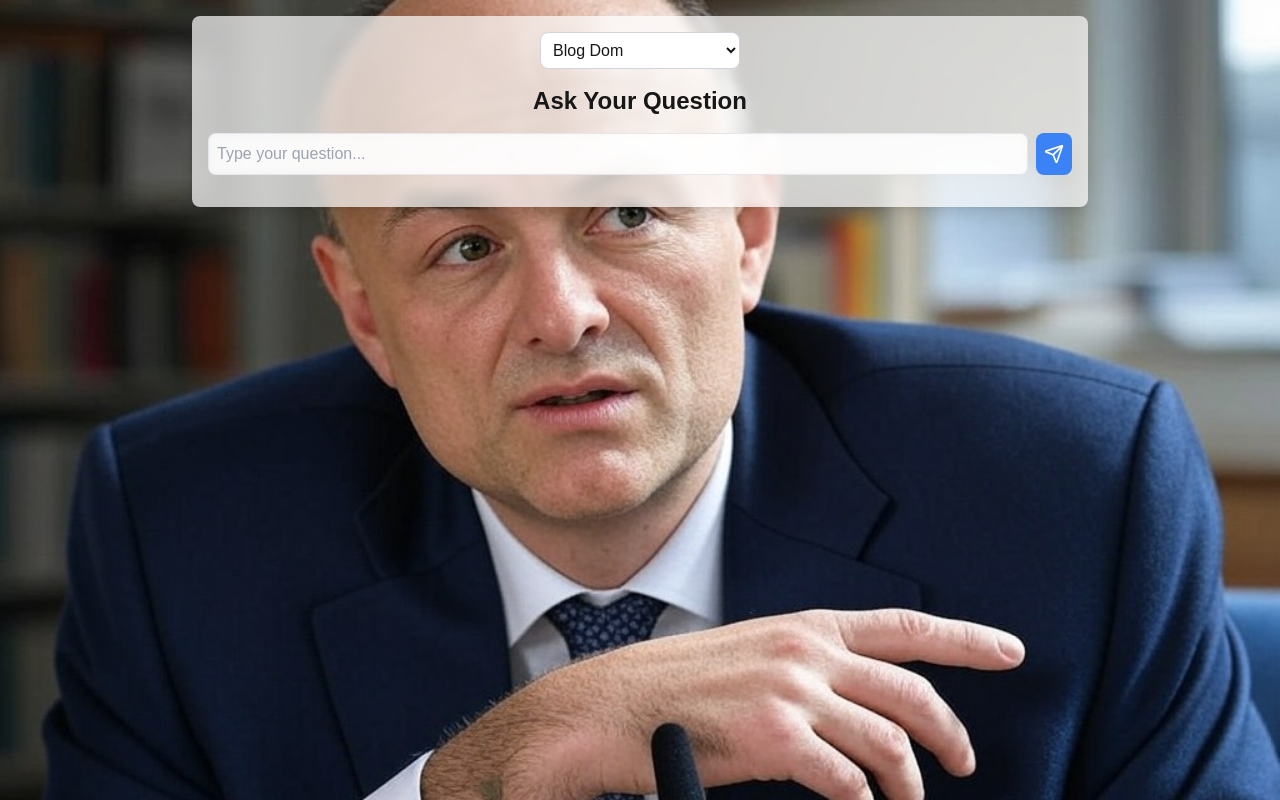
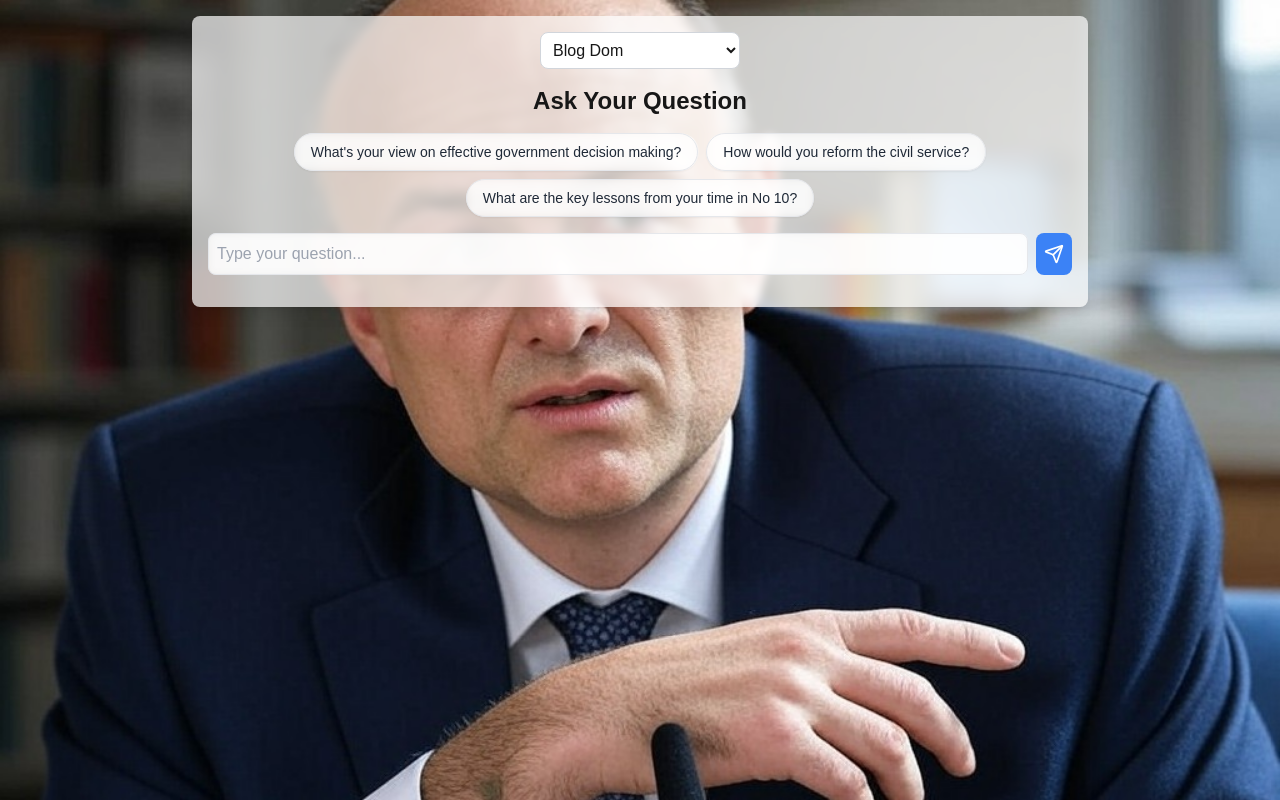
Before and after one commit to williamgki/domgptfrontend, a Next.js app: page / in a window 1280 px wide. Built offline with nearby package versions, Linux system fonts and the light colour scheme.

Commit message:
Added suggested questions bubbles

```diff
--- a/app/page.js
+++ b/app/page.js
@@ -2,6 +2,38 @@
 
 import { useState } from 'react';
 import { Send } from 'lucide-react';
+
+const SuggestedQuestions = ({ style, onQuestionClick }) => {
+  const questions = {
+    blog: [
+      "What's your view on effective government decision making?",
+      "How would you reform the civil service?",
+      "What are the key lessons from your time in No 10?"
+    ],
+    twitter: [
+      "Why is Westminster full of PPE grads?",
+      "Hot take on AI doom scenarios?",
+      "What's wrong with the Treasury?"
+    ]
+  };
+
+  return (
+    <div className="flex flex-wrap gap-2 mb-4 justify-center">
+      {questions[style].map((question, idx) => (
+        <button
+          key={idx}
+          onClick={() => onQuestionClick(question)}
+          className="px-4 py-2 bg-white/50 hover:bg-white/70 backdrop-blur-sm rounded-full
+                     text-gray-800 text-sm transition-all duration-200
+                     border border-gray-200 hover:border-gray-300
+                     shadow-sm hover:shadow"
+        >
+          {question}
+        </button>
+      ))}
+    </div>
+  );
+};
 
 export default function Home() {
   const [messages, setMessages] = useState([]);
@@ -11,6 +43,10 @@ export default function Home() {
 
   const handleStyleChange = (e) => {
     setStyle(e.target.value);
+  };
+
+  const handleSuggestedQuestionClick = (question) => {
+    setInput(question);
   };
 
   const handleSubmit = async (e) => {
@@ -70,6 +106,13 @@ export default function Home() {
         </div>
 
         <h1 className="text-2xl font-bold text-center mb-4">Ask Your Question</h1>
+
+        {messages.length === 0 && (
+          <SuggestedQuestions
+            style={style}
+            onQuestionClick={handleSuggestedQuestionClick}
+          />
+        )}
 
         <form onSubmit={handleSubmit} className="flex gap-2 mb-4">
           <input
```
